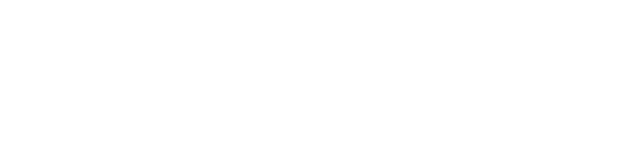
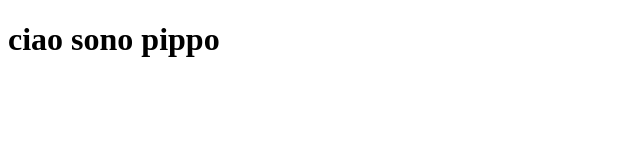
Before and after one commit to KevinTrupia18/html-prova, a plain HTML site: page index.html in a window 1280 px wide. Shown: the whole page, without its empty margins (0-640 px from the left). Drawn offline with Linux system fonts and the light colour scheme.

Commit message:
aggiungo h1 nel file index.html

```diff
--- a/index.html
+++ b/index.html
@@ -6,6 +6,6 @@
     <title>Document</title>
 </head>
 <body>
-
+    <h1>ciao sono pippo</h1>
 </body>
 </html>
```
